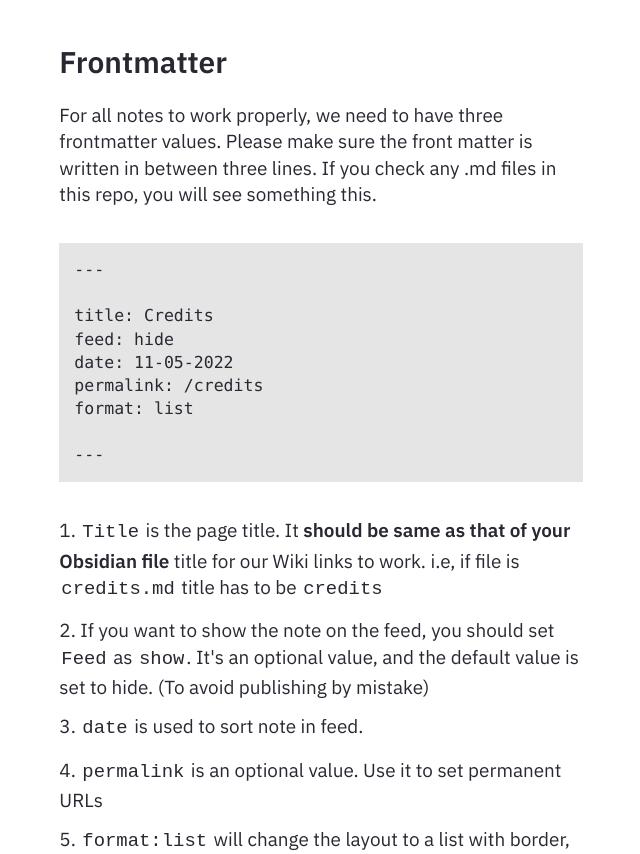
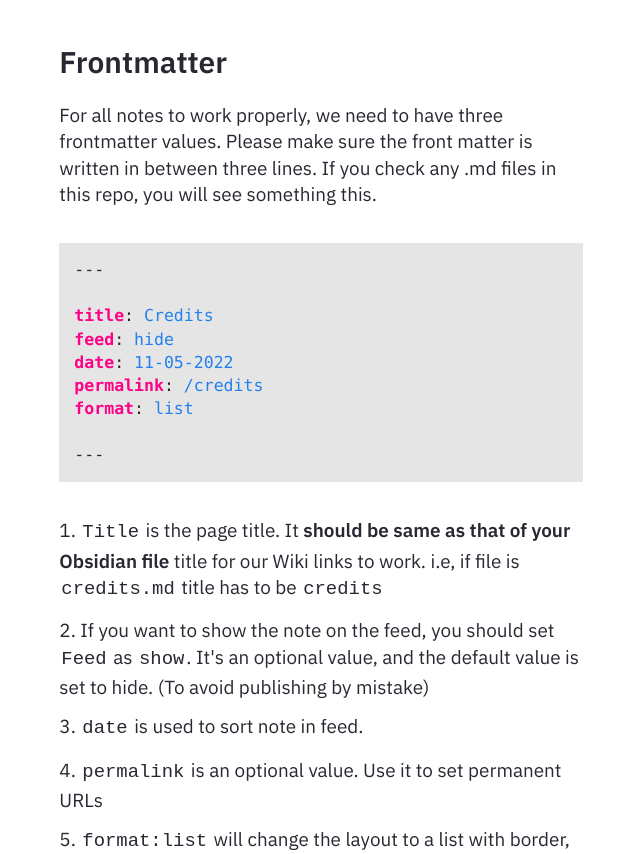
Before and after one commit to nice-dungeon-world/nice-dungeon-world.github.io, a Jekyll site: the page built from _posts/2020-03-01-how-to.md, in a window 1280 px wide and 900 px high, scrolled down 3169 px, cut to the strip 0-854 px from the top of the window. Shown: the whole strip, without its empty margins (319-959 px from the left). Built offline with Jekyll 4.4.1, drawn with Linux system fonts in a browser that asks for light colours; some of the changed text lies outside the part shown.

````diff
--- a/_posts/2020-03-01-how-to.md
+++ b/_posts/2020-03-01-how-to.md
@@ -6,32 +6,30 @@ Jekyll garden is a theme over Jekyll that supports Obsidian formats, and few fea
 
 Alternatively, you can use [Github](https://github.com/) and [Github Pages](https://pages.github.com/) as your server. It's very simple and almost low-code. Here is how to do it.
 
-**Step 1**: Sign-In to Github, visit the [theme page](https://github.com/Jekyll-Garden/jekyll-garden.github.io) and click on 'Use this Template'
+__Step 1__: Sign-In to Github, visit the [theme page](https://github.com/Jekyll-Garden/jekyll-garden.github.io) and click on 'Use this Template'
 
 <img src="../assets/img/1-how-to.png" width="100%">
 
-**Step 2**: Name the forked repo as `yourusername.github.io`. My Github username is hfactor, hence it's hfactor.github.io
+__Step 2__: Name the forked repo as `yourusername.github.io`. My Github username is hfactor, hence it's hfactor.github.io
 
 <img src="../assets/img/2-how-to.png" width="100%">
 
-
-**Step 3**: Go to your repo's settings > pages and set the source to your main branch.
+__Step 3__: Go to your repo's settings > pages and set the source to your main branch.
 <img src="../assets/img/3-how-to.png" width="100%">
 
+__Step 4 (Optional)__: If you have a custom domain, set [CNAME](https://docs.github.com/en/pages/getting-started-with-github-pages/securing-your-github-pages-site-with-https).
 
-**Step 4 (Optional)**: If you have a custom domain, set [CNAME](https://docs.github.com/en/pages/getting-started-with-github-pages/securing-your-github-pages-site-with-https).
-
-## Configuring Your Jekyll.
+## Configuring Your Jekyll
 
 Now you have Jekyll setup ready, go to `_config.yml` and set your configurations. Here you can do the following configurations :
+
 1. URL to set your hostname
 2. BASEURL to set your sub path (url/subpath/)
 3. Website Heading, Content, Copyright Year + Message
 4. Private Link - On hover message
 5. What all folders to exclude (Obsidian Template and all)
 
-Edit these value via Github, and commit directly to Github, which will refresh the whole setup, and a Jekyll enivorment will be ready. You can visit the page by visiting  `yourusername.github.io`
-
+Edit these value via Github, and commit directly to Github, which will refresh the whole setup, and a Jekyll enivorment will be ready. You can visit the page by visiting `yourusername.github.io`
 
 ## Syncing Github with Obsidian
 
@@ -47,9 +45,9 @@ This is important, because Jekyll Garden can only fetch and publish notes from `
 
 ## Frontmatter
 
-For all notes to work properly, we need to have three frontmatter values.  Please make sure the front matter is written in between three lines. If you check any .md files in this repo, you will see something this.
+For all notes to work properly, we need to have three frontmatter values. Please make sure the front matter is written in between three lines. If you check any .md files in this repo, you will see something this.
 
-```
+```yaml
 ---
 
 title: Credits
@@ -61,7 +59,7 @@ format: list
 ---
 ```
 
-1. `Title` is the page title. It **should be same as that of your Obsidian file** title for our Wiki links to work. i.e, if file is `credits.md` title has to be `credits`
+1. `Title` is the page title. It __should be same as that of your Obsidian file__ title for our Wiki links to work. i.e, if file is `credits.md` title has to be `credits`
 2. If you want to show the note on the feed, you should set `Feed` as `show`. It's an optional value, and the default value is set to hide. (To avoid publishing by mistake)
 3. `date` is used to sort note in feed.
 4. `permalink` is an optional value. Use it to set permanent URLs
@@ -72,10 +70,12 @@ format: list
 Once you have enough notes, got to the Github Desktop app, commit the changes to main, and push the changes to Github. Github will update the pages!
 <img src="../assets/img/7-how-to.png" width="100%">
 
-If you want to know my workflow or Obsidian folder structure, check [here]()
+If you want to know my workflow or Obsidian folder structure, check [here](post/how-to)
 
 ## Features
+
 - Check [Features](../post/features) to know theme features
 
 ## Credits
+
 - Check [[Credits]]
````
Also changed, not shown: _notes/Public/Credits.md (+6 -7 lines), _notes/Public/Hidden Note.md (+1 -1 lines), _notes/Public/Markdown Rendered.md (+72 -33 lines), _posts/2020-03-01-features.md (+14 -6 lines).
